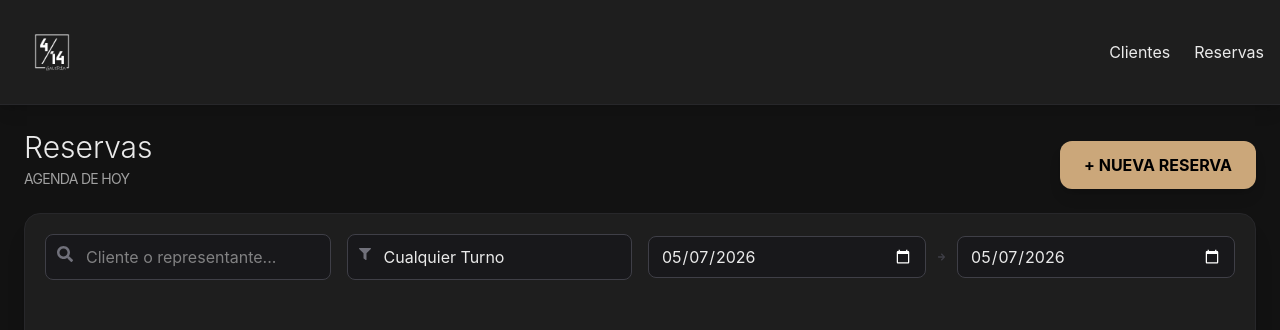
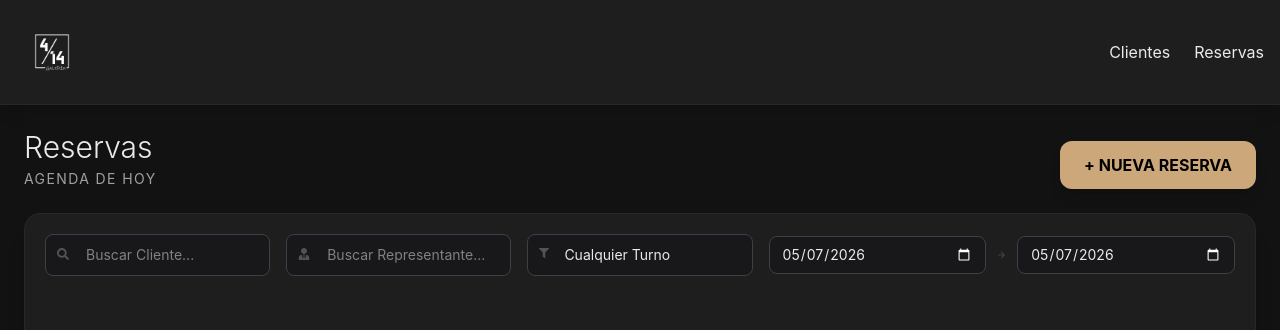
Before and after one commit to FabricioDiazC/bar-frontend, a React (Vite) app: page /reservas in a window 1280 px wide. Shown: the top 330 px of the page. Built offline with nearby package versions, Linux system fonts and the light colour scheme; no server answers.

Commit message:
Agregado de filtro para representante en la pagina de reservas

```diff
--- a/src/pages/Reservas.jsx
+++ b/src/pages/Reservas.jsx
@@ -5,7 +5,7 @@ import ReservaCard from '../components/ReservaCard';
 import ReservaFormModal from '../components/ReservaFormModal';
 import ReservaEditModal from '../components/ReservaEditModal';
 import BotonLimpiarFiltros from '../components/BotonLimpiarFiltros';
-import { FaSearch, FaCalendarAlt, FaArrowRight, FaFilter   } from 'react-icons/fa';
+import { FaSearch, FaCalendarAlt, FaArrowRight, FaFilter, FaUserTie} from 'react-icons/fa';
 import { confirmDelete, toastAlert } from '../utils/alerts';
 import { toast } from 'react-toastify';
 import Paginacion from '../components/Paginacion';
@@ -23,6 +23,8 @@ export default function Reservas() {
   //Busqueda por nombre
   const [searchTexto, setSearchTexto] = useState('');
   //const [searchFecha, setSearchFecha] = useState('');
+  //Estado para buscar por representatnte
+  const [searchRepre, setSearchRepre] = useState('');
   //Funciones de modales para abrir nueva reserva y editar reserva
   const [isModalOpen, setIsModalOpen] = useState(false);
   const [isEditModalOpen, setIsEditModalOpen] = useState(false);
@@ -35,7 +37,7 @@ export default function Reservas() {
   const fetchReservas = async () => {
     try {
       // Construimos la URL con el rango de fechas
-      let url = `reservas/?search=${searchTexto}&page=${pagina}&fecha_desde=${fechaDesde}&fecha_hasta=${fechaHasta}`;
+      let url = `reservas/?search=${searchTexto}&page=${pagina}&fecha_desde=${fechaDesde}&fecha_hasta=${fechaHasta}&representante=${searchRepre}`;
 
       if (turno) {
         url += `&turno=${turno}`;
@@ -55,14 +57,15 @@ export default function Reservas() {
   // Este efecto hace que cuando se cambie la fecha o texto se vuelva a la pagina 1
   useEffect(() => {
     setPagina(1);
-  }, [searchTexto, fechaDesde, fechaHasta, turno]);
+  }, [searchTexto, searchRepre, fechaDesde, fechaHasta, turno]);
 
   useEffect(() => {
     fetchReservas();
-  }, [searchTexto, fechaDesde, fechaHasta, pagina, turno]);
+  }, [searchTexto, searchRepre, fechaDesde, fechaHasta, pagina, turno]);
 
   const limpiarFiltros = () => {
     setSearchTexto('');
+    setSearchRepre('');
     setFechaDesde(getToday());
     setFechaHasta(getToday());
     setTurno('');
@@ -97,7 +100,7 @@ export default function Reservas() {
       <div className="flex flex-col md:flex-row justify-between items-start md:items-end mb-6 gap-4 px-2 md:px-0">
         <div>
           <h2 className="text-3xl font-light text-bar-text">Reservas</h2>
-          <p className="text-bar-muted text-sm mt-1 uppercase tracking-tighter">
+          <p className="text-bar-muted text-sm mt-1 uppercase tracking-widest">
             {fechaDesde === fechaHasta && fechaDesde === getToday()
               ? "Agenda de hoy"
               : `Periodo: ${fechaDesde} al ${fechaHasta}`}
@@ -105,33 +108,43 @@ export default function Reservas() {
         </div>
         <button
           onClick={() => setIsModalOpen(true)}
-          className="bg-bar-accent hover:bg-yellow-600 text-black px-6 py-3 rounded-xl font-bold transition shadow-lg w-full md:w-auto"
+          className="bg-bar-accent hover:bg-yellow-600 text-black px-6 py-3 rounded-xl font-bold transition shadow-lg w-full md:w-auto cursor-pointer"
         >
           + NUEVA RESERVA
         </button>
       </div>
 
-      {/* BARRA DE FILTROS REESTRUCTURADA */}
+      {/* BARRA DE FILTROS  */}
       <div className="bg-bar-card p-5 rounded-2xl border border-zinc-800 shadow-xl mb-8">
-        <div className="grid grid-cols-1 xl:grid-cols-4 gap-4">
+        <div className="grid grid-cols-1 md:grid-cols-2 xl:grid-cols-5 gap-4">
 
-          {/* 1. Buscador */}
-          <div className="relative xl:col-span-1">
-            <FaSearch className="absolute top-3 left-3 text-zinc-500" />
+          {/* 1. Buscador Cliente */}
+          <div className="relative">
+            <FaSearch className="absolute top-3.5 left-3 text-zinc-600" size={12}/>
             <input
-              type="text" placeholder="Cliente o representante..."
+              type="text" placeholder="Buscar Cliente..."
               value={searchTexto} onChange={e => setSearchTexto(e.target.value)}
-              className="w-full bg-zinc-900 border border-zinc-700 rounded-lg py-2.5 pl-10 pr-4 text-bar-text focus:border-bar-accent focus:outline-none"
+              className="w-full bg-zinc-900 border border-zinc-700 rounded-lg py-2.5 pl-10 pr-4 text-sm text-bar-text focus:border-bar-accent focus:outline-none"
             />
           </div>
 
-          {/* 2. Selector de Turno (NUEVO) */}
-          <div className="relative xl:col-span-1">
-            <FaFilter className="absolute top-3.5 left-3 text-zinc-500" size={12} />
+          {/* 2. Buscador Representante */}
+          <div className="relative">
+            <FaUserTie className="absolute top-3.5 left-3 text-zinc-600" size={12}/>
+            <input
+              type="text" placeholder="Buscar Representante..."
+              value={searchRepre} onChange={e => setSearchRepre(e.target.value)}
+              className="w-full bg-zinc-900 border border-zinc-700 rounded-lg py-2.5 pl-10 pr-4 text-sm text-bar-text focus:border-bar-accent focus:outline-none"
+            />
+          </div>
+
+          {/* 3. Selector de Turno */}
+          <div className="relative">
+            <FaFilter className="absolute top-3.5 left-3 text-zinc-600" size={10} />
             <select
               value={turno}
               onChange={e => setTurno(e.target.value)}
-              className="w-full bg-zinc-900 border border-zinc-700 rounded-lg py-2.5 pl-9 pr-4 text-bar-text focus:border-bar-accent focus:outline-none appearance-none cursor-pointer"
+              className="w-full bg-zinc-900 border border-zinc-700 rounded-lg py-2.5 pl-9 pr-4 text-sm text-bar-text focus:border-bar-accent focus:outline-none appearance-none cursor-pointer"
             >
               <option value="">Cualquier Turno</option>
               <option value="tarde">Tarde</option>
@@ -140,30 +153,29 @@ export default function Reservas() {
             </select>
           </div>
 
-          {/* 3. Rango de fechas */}
+          {/* 4. Rango de fechas */}
           <div className="xl:col-span-2 flex flex-col sm:flex-row items-center gap-3">
             <input
               type="date" value={fechaDesde} onChange={e => setFechaDesde(e.target.value)}
-              className="w-full bg-zinc-900 border border-zinc-700 rounded-lg py-2 px-3 text-bar-text focus:border-bar-accent focus:outline-none [color-scheme:dark]"
+              className="w-full bg-zinc-900 border border-zinc-700 rounded-lg py-2 px-3 text-sm text-bar-text focus:border-bar-accent focus:outline-none [color-scheme:dark]"
             />
             <FaArrowRight className="text-zinc-700 hidden sm:block" />
             <input
               type="date" value={fechaHasta} onChange={e => setFechaHasta(e.target.value)}
-              className="w-full bg-zinc-900 border border-zinc-700 rounded-lg py-2 px-3 text-bar-text focus:border-bar-accent focus:outline-none [color-scheme:dark]"
+              className="w-full bg-zinc-900 border border-zinc-700 rounded-lg py-2 px-3 text-sm text-bar-text focus:border-bar-accent focus:outline-none [color-scheme:dark]"
             />
           </div>
         </div>
 
-        {/* Botón para limpiar */}
         <div className="mt-4 flex justify-end">
           <BotonLimpiarFiltros
-            hayFiltros={!!(searchTexto || turno || fechaDesde !== getToday() || fechaHasta !== getToday())}
+            hayFiltros={!!(searchTexto || searchRepre || turno || fechaDesde !== getToday() || fechaHasta !== getToday())}
             onLimpiar={limpiarFiltros}
           />
         </div>
       </div>
 
-      {/* Grilla de Reservas (Cards) */}
+      {/* Grilla de Cards */}
       <div className="grid grid-cols-1 md:grid-cols-2 lg:grid-cols-3 gap-6 px-2 md:px-0">
         {reservas?.length > 0 ? (
           reservas.map(reserva => (
```
